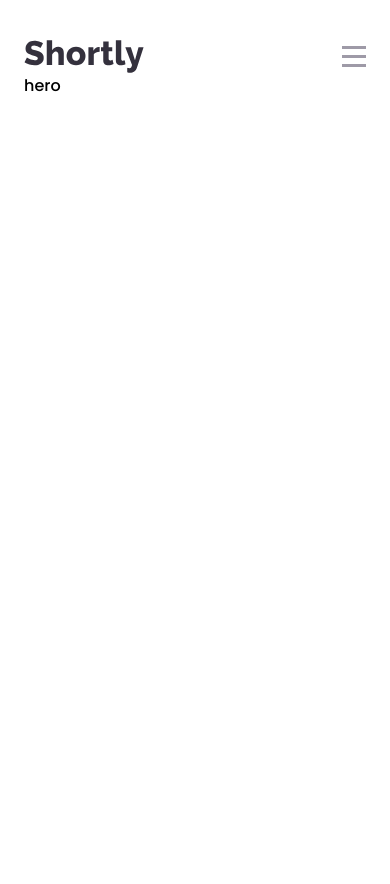
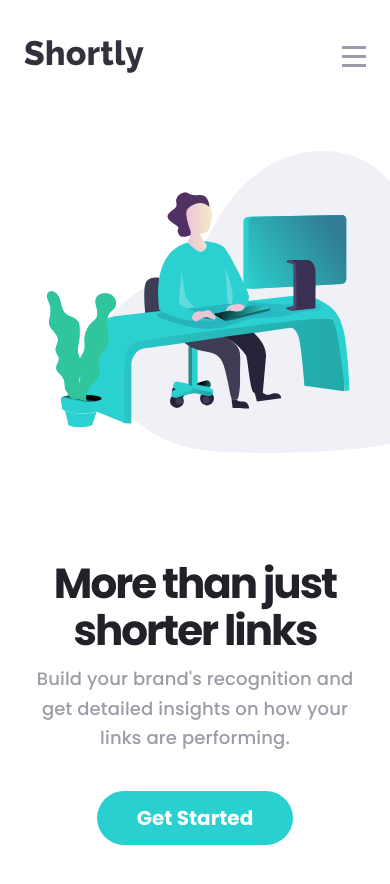
Before and after one commit to humbruno/url-shortener, a React (Vite) app: page / in a window 390 px wide. Shown: the top 884 px of the page. Before the commit the page ends 844 px from the top, so only its background shows below. Built offline with nearby package versions, Linux system fonts and the light colour scheme.

Commit message:
feat: hero section and responsiveness

```diff
--- a/src/components/Hero/index.tsx
+++ b/src/components/Hero/index.tsx
@@ -1,5 +1,26 @@
+import Button from '../Button';
 import HeroSection from './styles';
 
-const Hero = () => <HeroSection>hero</HeroSection>;
+import heroImg from '../../assets/illustration-working.svg';
+
+const Hero = () => (
+  <HeroSection>
+    <div className="hero__text">
+      <h1>
+        More than just <br /> shorter links
+      </h1>
+      <p>
+        Build your brand&apos;s recognition and get detailed insights on how
+        your links are performing.
+      </p>
+      <Button borderRadius="28px" padding="12px 40px">
+        Get Started
+      </Button>
+    </div>
+    <div className="hero__image">
+      <img src={heroImg} alt="" aria-hidden="true" />
+    </div>
+  </HeroSection>
+);
 
 export default Hero;
--- a/src/components/Hero/styles.ts
+++ b/src/components/Hero/styles.ts
@@ -1,5 +1,79 @@
 import styled from 'styled-components';
 
-const HeroSection = styled.section``;
+const HeroSection = styled.section`
+  display: flex;
+  align-items: center;
+  gap: 100px;
+
+  margin-top: 78px;
+
+  @media (max-width: 768px) {
+    flex-direction: column;
+  }
+
+  .hero__text {
+    width: 70%;
+
+    @media (max-width: 768px) {
+      order: 2;
+      width: 100%;
+
+      text-align: center;
+    }
+
+    h1 {
+      font-size: 5rem;
+      font-weight: 700;
+      letter-spacing: -2px;
+      line-height: 112%;
+
+      color: ${(props) => props.theme.colors.neutral.darkViolet};
+
+      @media (max-width: 768px) {
+        font-size: 2.625rem;
+      }
+    }
+
+    p {
+      font-size: 1.375rem;
+      font-weight: 500;
+      line-height: 164%;
+      letter-spacing: 0.15px;
+
+      max-width: 40ch;
+
+      margin: 10px 0 38px;
+
+      color: ${(props) => props.theme.colors.neutral.violet};
+
+      @media (max-width: 768px) {
+        font-size: 1.125rem;
+        max-width: 100%;
+      }
+    }
+
+    button {
+      font-size: 1.25rem;
+    }
+  }
+
+  .hero__image {
+    width: 30%;
+
+    @media (max-width: 768px) {
+      order: 1;
+      width: 100%;
+    }
+
+    img {
+      max-width: 658px;
+
+      @media (max-width: 768px) {
+        transform: translateX(5%);
+        max-width: 460px;
+      }
+    }
+  }
+`;
 
 export default HeroSection;
--- a/src/styles/global.ts
+++ b/src/styles/global.ts
@@ -15,6 +15,7 @@ const GlobalStyles = createGlobalStyle`
 
         @media (max-width: 768px) {
             padding: 40px 24px 56px;
+            overflow: hidden;
         }
     }
 
```
